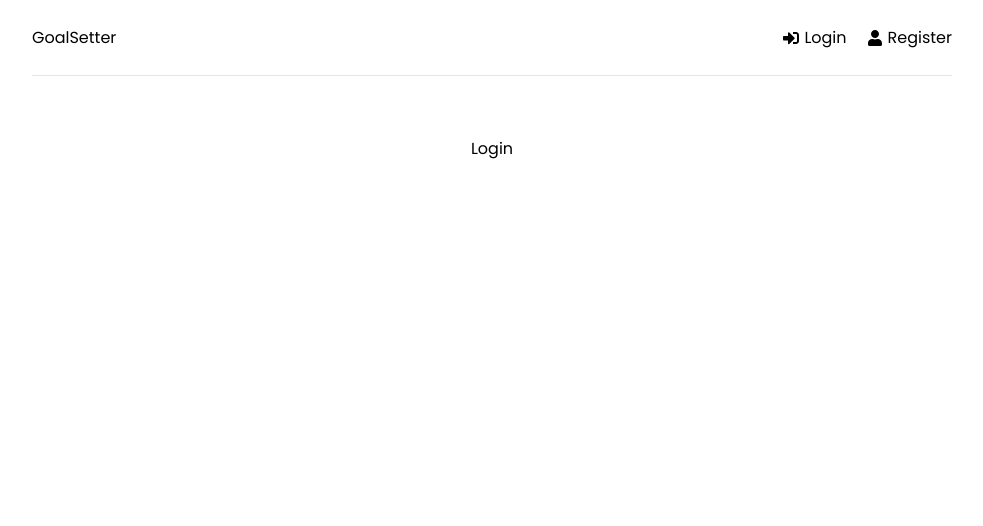
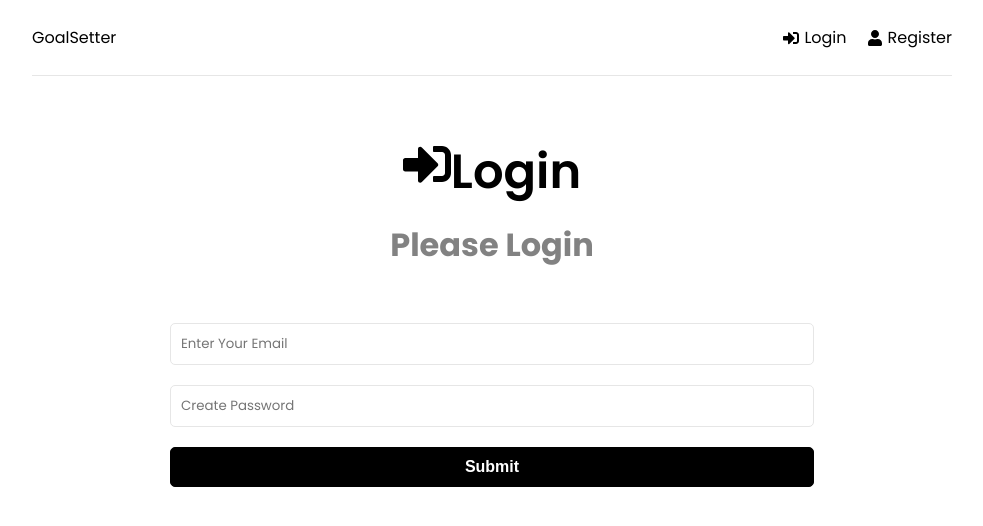
Before and after one commit to HouliHeeler/Scoreboard, a React (Create React App) app in the folder frontend/: page /login in a window 1280 px wide. Shown: the top 526 px of the page, without its empty margins (148-1131 px from the left). Built offline with nearby package versions, Linux system fonts and the light colour scheme.

Commit message:
create login page

```diff
--- a/frontend/src/pages/Login.jsx
+++ b/frontend/src/pages/Login.jsx
@@ -1,5 +1,60 @@
-export default function Login() {
-  return (
-    <div>Login</div>
-  )
+import {useState, useEffect} from 'react'
+import {FaSignInAlt} from 'react-icons/fa'
+
+function Login() {
+    const [formData, setFormData] = useState({
+        email: "",
+        password: "",
+    })
+
+    const {email, password} = formData
+
+    const onChange = (e) => {
+        setFormData((prevState) => ({
+            ...prevState,
+            [e.target.name]: e.target.value,
+        }))
+    }
+
+    const onSubmit = (e) => {
+        e.preventDefault()
+    }
+
+    return <>
+        <section className='heading'>
+            <h1>
+                <FaSignInAlt />Login
+            </h1>
+            <p>Please Login</p>
+        </section>
+        <section className='form'>
+            <form onSubmit={onSubmit}>
+                <div className='form-group'>
+                    <input
+                        className='form-control'
+                        type="email"
+                        id="email"
+                        name="email"
+                        value={email}
+                        placeholder="Enter Your Email"
+                        onChange={onChange}/>
+                </div>
+                <div className='form-group'>
+                    <input
+                        className='form-control'
+                        type="password"
+                        id="password"
+                        name="password"
+                        value={password}
+                        placeholder="Create Password"
+                        onChange={onChange}/>
+                </div>
+                <div className='form-group'>
+                    <button type='submit' className='btn btn-block'>Submit</button>
+                </div>
+            </form>
+        </section>
+    </>
 }
+
+export default Login
```
